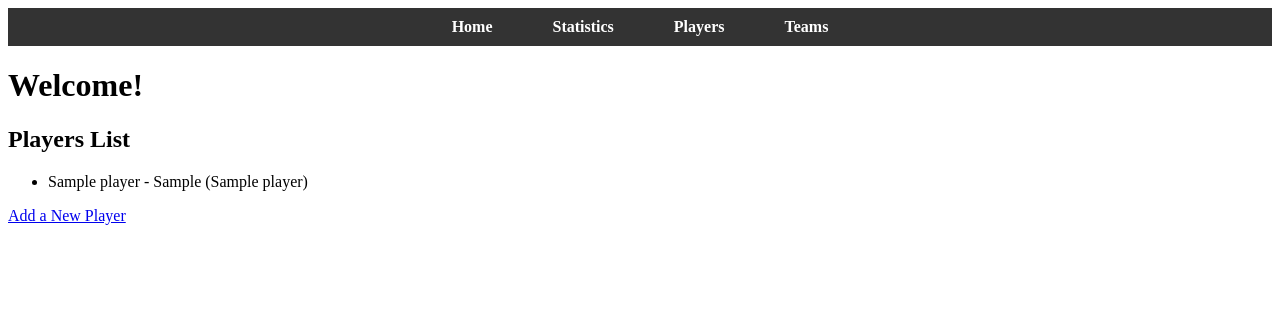
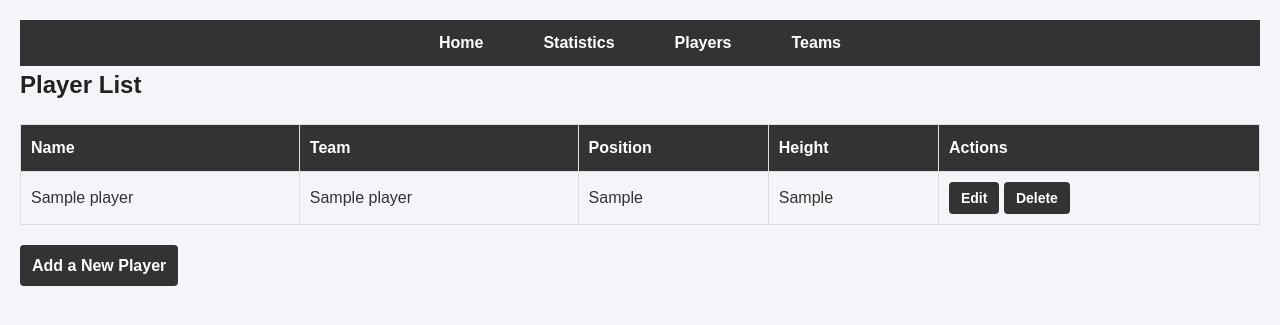
Before and after one commit to jerryyipp/NBA-Stat-Analyst, a Flask app: page / in a window 1280 px wide. Shown: the top 325 px of the page. Run offline with Flask 3, Linux system fonts and the light colour scheme; tables that the repository leaves empty hold one stand-in row (values such as "Sample post").

Commit message:
Final Commit

```diff
--- a/app.py
+++ b/app.py
@@ -1,5 +1,6 @@
 from flask import Flask, render_template, request, redirect, url_for, flash
 from flask_sqlalchemy import SQLAlchemy
+from sqlalchemy import text  # Import text for prepared statements
 
 app = Flask(__name__)
 
@@ -13,26 +14,20 @@ db = SQLAlchemy(app)
 class Player(db.Model):
     player_id = db.Column(db.Integer, primary_key=True)
     name = db.Column(db.String(100), nullable=False)
-    team_name = db.Column(db.String, db.ForeignKey('team.team_name'), nullable=False)
-    position = db.Column(db.String(50))
+    team_name = db.Column(db.String, db.ForeignKey('team.team_name'), nullable=False, index=True)
+    position = db.Column(db.String(50), index=True)
     height = db.Column(db.Float)  # Store height as float (in inches)
+
+    __table_args__ = (
+        db.Index('ix_player_team_name', 'team_name'),  # Add explicit index for team_name
+        db.Index('ix_player_position', 'position')    # Add explicit index for position
+    )
 
 # Define the Team model
 class Team(db.Model):
     team_name = db.Column(db.String(50), primary_key=True)
     city = db.Column(db.String(20), nullable=False)
     conference = db.Column(db.String(20), nullable=False)
-
-# Helper function to convert height in 'feet'inches' format to inches
-def convert_height_to_inches(height):
-    if height:
-        feet_inches = height.split("'")
-        if len(feet_inches) == 2:
-            feet = int(feet_inches[0])
-            inches = int(feet_inches[1].replace('"', ''))
-            total_inches = feet * 12 + inches
-            return total_inches
-    return None
 
 # Home route
 @app.route('/')
@@ -44,37 +39,54 @@ def home():
 #                               PLAYERS                              #
 ######################################################################
 
-# Players route with filtering
+# Players route with filtering using ORM and Prepared Statements
 @app.route('/players', methods=['GET', 'POST'])
 def players():
-    # Get filter parameters from the request
-    team_filter = request.args.get('team', '')
-    position_filter = request.args.get('position', '')
-    height_filter = request.args.get('height', '')
+    # Get action parameter to determine if we are clearing filters
+    action = request.args.get('action')
 
-    # Build the query for filtering players
-    players_query = Player.query
+    # If action is "clear", reset the filters
+    if action == 'clear':
+        team_filter = ''
+        position_filter = ''
+        height_filter = ''
+    else:
+        # Get filter parameters from the request
+        team_filter = request.args.get('team', '')
+        position_filter = request.args.get('position', '')
+        height_filter = request.args.get('height', '')
 
-    if team_filter:
-        players_query = players_query.filter(Player.team_name == team_filter)
-    if position_filter:
-        players_query = players_query.filter(Player.position == position_filter)
-    if height_filter:
-        players_query = players_query.filter(Player.height == float(height_filter))
-
-    players = players_query.all()
+    # Using a prepared statement to filter players
+    query = text("""
+        SELECT * FROM player
+        WHERE (:team_filter IS NULL OR team_name = :team_filter)
+        AND (:position_filter IS NULL OR position = :position_filter)
+        AND (:height_filter IS NULL OR height = :height_filter)
+    """)
+    result = db.session.execute(query, {
+        'team_filter': team_filter if team_filter else None,
+        'position_filter': position_filter if position_filter else None,
+        'height_filter': float(height_filter) if height_filter else None
+    })
+    players = result.fetchall()
 
     # Get all distinct teams and positions for dropdowns
     teams = db.session.query(Team.team_name).all()
     positions = db.session.query(Player.position).distinct().all()
 
-    return render_template('players.html', players=players, teams=teams, positions=positions,
-                           team_filter=team_filter, position_filter=position_filter, height_filter=height_filter)
+    return render_template(
+        'players.html',
+        players=players,
+        teams=teams,
+        positions=positions,
+        team_filter=team_filter,
+        position_filter=position_filter,
+        height_filter=height_filter
+    )
 
-# Route to add a player
+# Route to add a player using ORM
 @app.route('/add', methods=['GET', 'POST'])
 def add_player():
-    # Retrieve all teams to populate the dropdown
     teams = Team.query.all()
 
     if request.method == 'POST':
@@ -83,8 +95,12 @@ def add_player():
         position = request.form['position']
         height = request.form['height']
 
-        # Convert height to inches if it's in a string format like '5'11"'
-        height_in_inches = convert_height_to_inches(height)
+        # Convert height to float (in inches)
+        try:
+            height_in_inches = float(height)  # Expecting height in inches
+        except ValueError:
+            flash('Please enter a valid height in inches.')
+            return redirect(url_for('add_player'))
 
         # Check if the team exists, if not assign "Free Agent"
         if not Team.query.filter_by(team_name=team_name).first():
@@ -98,7 +114,7 @@ def add_player():
 
     return render_template('add_player.html', teams=teams)
 
-# Route to edit a player
+# Route to edit a player using ORM
 @app.route('/edit_player/<int:player_id>', methods=['GET', 'POST'])
 def edit_player(player_id):
     player = Player.query.get_or_404(player_id)
@@ -109,8 +125,12 @@ def edit_player(player_id):
         player.position = request.form['position']
         height = request.form['height']
 
-        # Convert height to inches if it's in a string format like '5'11"'
-        player.height = convert_height_to_inches(height)
+        # Convert height to float (in inches)
+        try:
+            player.height = float(height)
+        except ValueError:
+            flash('Please enter a valid height in inches.')
+            return redirect(url_for('edit_player', player_id=player_id))
 
         db.session.commit()
         flash('Player updated successfully!')
@@ -118,7 +138,7 @@ def edit_player(player_id):
 
     return render_template('edit_player.html', player=player)
 
-# Route to delete a player
+# Route to delete a player using ORM
 @app.route('/delete_player/<int:player_id>', methods=['POST'])
 def delete_player(player_id):
     player = Player.query.get_or_404(player_id)
@@ -128,46 +148,58 @@ def delete_player(player_id):
     return redirect(url_for('players'))
 
 ######################################################################
-#                              END PLAYERS                           #
-######################################################################
-
-######################################################################
 #                            STATISTICS                              #
 ######################################################################
 
-# Route for statistics
+# Route for statistics using Prepared Statements
 @app.route('/statistics', methods=['GET'])
 def statistics():
-    team_filter = request.args.get('team', '')
-    position_filter = request.args.get('position', '')
-    height_filter = request.args.get('height', '')
+    # Check for the action, default is to filter
+    action = request.args.get('action')
+
+    if action == 'clear':
+        # Reset filters if "Clear Filters" is pressed
+        team_filter = ''
+        position_filter = ''
+        height_filter = ''
+    else:
+        # Get filters if "Filter" button is pressed or no action specified
+        team_filter = request.args.get('team', '')
+        position_filter = request.args.get('position', '')
+        height_filter = request.args.get('height', '')
 
     # Query distinct teams and positions for filter options
     teams = Team.query.order_by(Team.team_name).all()
     positions = db.session.query(Player.position).distinct().order_by(Player.position).all()
     positions = [pos[0] for pos in positions if pos[0]]  # Extract position values
 
-    # Build the base query for filtering players
-    query = Player.query
-    if team_filter:
-        query = query.filter(Player.team_name == team_filter)
-    if position_filter:
-        query = query.filter(Player.position == position_filter)
-    if height_filter:
-        query = query.filter(Player.height == float(height_filter))
-
-    players = query.all()
+    # Use Prepared Statement to filter players
+    query = text("""
+        SELECT * FROM player
+        WHERE (:team_filter IS NULL OR team_name = :team_filter)
+        AND (:position_filter IS NULL OR position = :position_filter)
+        AND (:height_filter IS NULL OR height = :height_filter)
+    """)
+    result = db.session.execute(query, {
+        'team_filter': team_filter if team_filter else None,
+        'position_filter': position_filter if position_filter else None,
+        'height_filter': float(height_filter) if height_filter else None
+    })
+    players = result.fetchall()
 
     # Calculate additional statistics
     num_players = len(players)
     num_teams = Team.query.count()
     average_height = db.session.query(db.func.avg(Player.height)).scalar()
 
-    # Average Height by Team
-    average_height_by_team = db.session.query(
-        Player.team_name,
-        db.func.avg(Player.height).label('avg_height')
-    ).group_by(Player.team_name).all()
+    # Average Height by Team using a prepared statement
+    avg_height_query = text("""
+        SELECT team_name, AVG(height) AS avg_height
+        FROM player
+        GROUP BY team_name
+    """)
+    avg_height_result = db.session.execute(avg_height_query)
+    average_height_by_team = avg_height_result.fetchall()
 
     # Position Breakdown
     position_breakdown = db.session.query(
@@ -175,6 +207,7 @@ def statistics():
         db.func.count(Player.player_id).label('num_players')
     ).group_by(Player.position).all()
 
+    # Render the template with filtered or cleared data
     return render_template(
         'statistics.html',
         teams=teams,
@@ -189,6 +222,7 @@ def statistics():
         position_filter=position_filter,
         height_filter=height_filter
     )
+
 
 ######################################################################
 #                            END STATISTICS                          #
@@ -214,7 +248,6 @@ def teams():
     teams = Team.query.all()
     return render_template('teams.html', teams=teams)
 
-
 @app.route('/edit_team/<string:team_name>', methods=['GET', 'POST'])
 def edit_team(team_name):
     team = Team.query.get_or_404(team_name)
@@ -228,7 +261,6 @@ def edit_team(team_name):
 
     return render_template('edit_team.html', team=team)
 
-
 @app.route('/delete_team/<string:team_name>', methods=['POST'])
 def delete_team(team_name):
     team = Team.query.get_or_404(team_name)
@@ -236,7 +268,6 @@ def delete_team(team_name):
     db.session.commit()
     flash('Team deleted successfully!')
     return redirect(url_for('teams'))
-
 
 ######################################################################
 #                            END TEAMS                               #
--- a/static/css/styles.css
+++ b/static/css/styles.css
@@ -1,29 +1,158 @@
-/* Reset list styles */
+/* General Reset */
+body, h1, h2, p, table, form, ul, li {
+    margin: 0;
+    padding: 0;
+    box-sizing: border-box;
+}
+
+/* Body Styling */
+body {
+    font-family: Arial, sans-serif;
+    line-height: 1.6;
+    background-color: #f4f4f9; /* Light background for contrast */
+    color: #333;
+    margin: 20px;
+}
+
+/* Navigation Bar */
 nav ul {
     list-style-type: none;
     margin: 0;
     padding: 0;
-    display: flex;            /* Makes the list horizontal */
-    justify-content: center;   /* Centers the nav items */
-    background-color: #333;    /* Navbar background color */
+    display: flex; /* Horizontal navigation */
+    justify-content: center;
+    background-color: #333; /* Navbar background */
 }
 
-/* Styling for each list item */
 nav ul li {
-    margin: 0 15px;            /* Space between items */
+    margin: 0 15px; /* Space between nav items */
 }
 
-/* Styling for links */
 nav ul li a {
-    color: white;              /* Link text color */
+    color: white; /* Text color */
     text-decoration: none;
     font-weight: bold;
-    padding: 10px 15px;        /* Padding around each link */
+    padding: 10px 15px;
     display: inline-block;
 }
 
-/* Hover effect */
 nav ul li a:hover {
-    background-color: #555;    /* Background color on hover */
-    border-radius: 4px;        /* Rounded corners on hover */
+    background-color: #555; /* Hover background */
+    border-radius: 4px; /* Rounded corners */
 }
+
+/* Main Content */
+main {
+    margin: 20px auto;
+    max-width: 1200px;
+    padding: 20px;
+    background: white;
+    border-radius: 8px;
+    box-shadow: 0 2px 5px rgba(0, 0, 0, 0.1);
+}
+
+h1, h2 {
+    margin-bottom: 20px;
+    color: #222;
+}
+
+/* Form Styling */
+form {
+    margin-bottom: 20px;
+    display: flex;
+    flex-wrap: wrap;
+    gap: 15px;
+    align-items: center;
+}
+
+form label {
+    font-weight: bold;
+}
+
+form select, form input, form button {
+    padding: 8px 12px;
+    font-size: 14px;
+    border: 1px solid #ccc;
+    border-radius: 4px;
+}
+
+form button {
+    background-color: #333;
+    color: white;
+    border: none;
+    cursor: pointer;
+    font-weight: bold;
+}
+
+form button:hover {
+    background-color: #555;
+}
+
+form a button:hover {
+    background-color: #999;
+}
+
+/* Table Styling */
+table {
+    width: 100%;
+    border-collapse: collapse;
+    margin-bottom: 20px;
+}
+
+table th, table td {
+    border: 1px solid #ddd;
+    padding: 10px;
+    text-align: left;
+}
+
+table th {
+    background-color: #333;
+    color: white;
+    font-weight: bold;
+}
+
+table tr:nth-child(even) {
+    background-color: #f9f9f9;
+}
+
+table tr:hover {
+    background-color: #f1f1f1;
+}
+
+/* Button Styling */
+button, a {
+    text-decoration: none;
+    color: white;
+    background-color: #333;
+    padding: 8px 12px;
+    border: none;
+    border-radius: 4px;
+    font-weight: bold;
+    display: inline-block;
+    cursor: pointer;
+    text-align: center;
+}
+
+button:hover, a:hover {
+    background-color: #555;
+}
+
+/* Statistics Summary */
+.statistics-summary {
+    display: flex;
+    justify-content: space-around;
+    background-color: #f9f9f9;
+    padding: 20px;
+    border-radius: 8px;
+    margin-bottom: 20px;
+    box-shadow: 0 2px 5px rgba(0, 0, 0, 0.1);
+}
+
+.statistics-summary div {
+    text-align: center;
+}
+
+.statistics-summary div p {
+    margin-bottom: 10px;
+    font-weight: bold;
+}
--- a/templates/index.html
+++ b/templates/index.html
@@ -22,22 +22,37 @@
       </nav>
     </header>
 
-    <!-- Main Content -->
-    <main>
-      <h1>{{ heading | default("Welcome!") }}</h1>
-      <div id="content">{{ content | safe }}</div>
-
-      <!-- Displaying Players -->
-      <h2>Players List</h2>
-      <ul>
-        {% for player in players %}
-        <li>
-          {{ player.name }} - {{ player.position }} ({{ player.team_name }})
-        </li>
-        {% else %}
-        <li>No players found.</li>
-        {% endfor %}
-      </ul>
+      <!-- Display Player List -->
+      <h2>Player List</h2>
+      <table>
+        <thead>
+          <tr>
+            <th>Name</th>
+            <th>Team</th>
+            <th>Position</th>
+            <th>Height</th>
+            <th>Actions</th>
+          </tr>
+        </thead>
+        <tbody>
+          {% for player in players %}
+            <tr>
+              <td>{{ player.name }}</td>
+              <td>{{ player.team_name }}</td>
+              <td>{{ player.position }}</td>
+              <td>{{ player.height }}</td>
+              <td>
+                <form action="{{ url_for('edit_player', player_id=player.player_id) }}" method="GET" style="display:inline;">
+                  <button type="submit">Edit</button>
+                </form>
+                <form action="{{ url_for('delete_player', player_id=player.player_id) }}" method="POST" style="display:inline;">
+                  <button type="submit">Delete</button>
+                </form>
+              </td>
+            </tr>
+          {% endfor %}
+        </tbody>
+      </table>
 
       <!-- Link to Add Player -->
       <a href="/add">Add a New Player</a>
```
Also changed, not shown: templates/players.html (+12 -11 lines), templates/statistics.html (+30 -15 lines), templates/teams.html (+9 -2 lines), instance/nba_stats.db.
